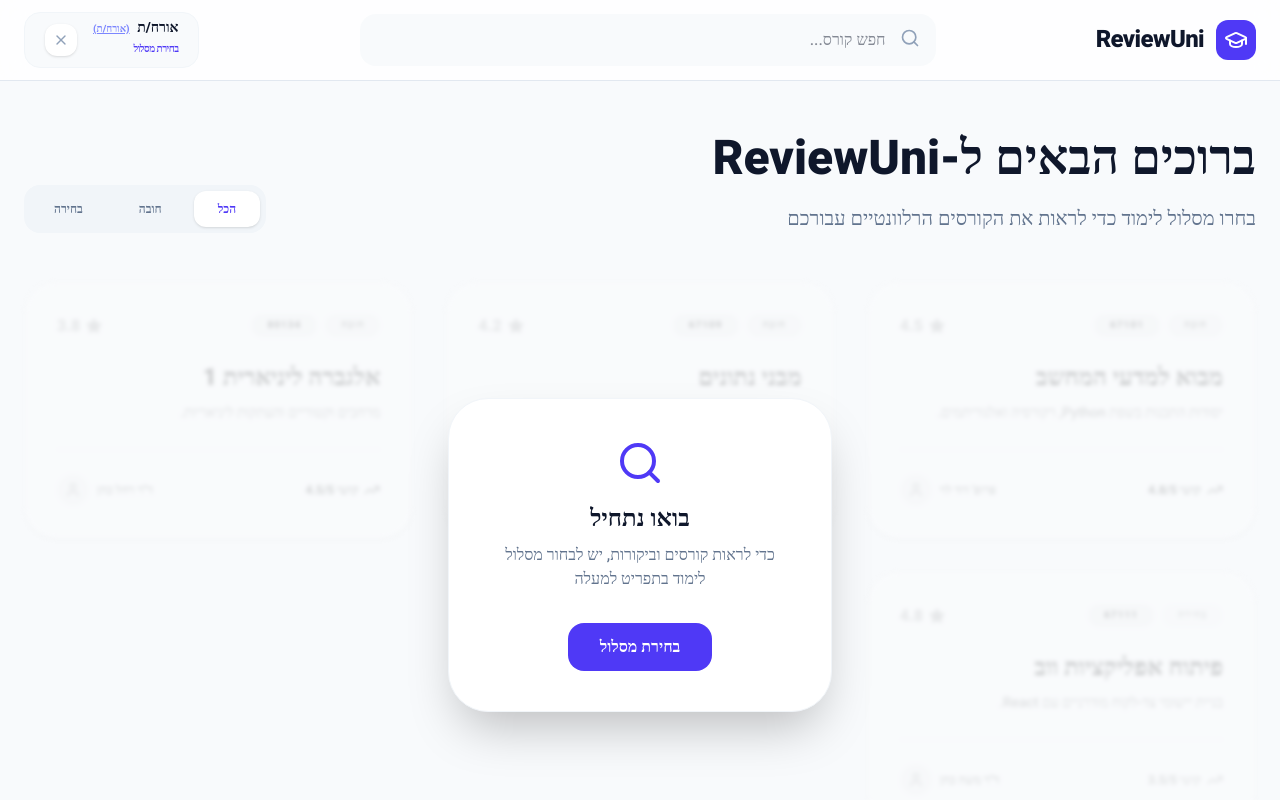
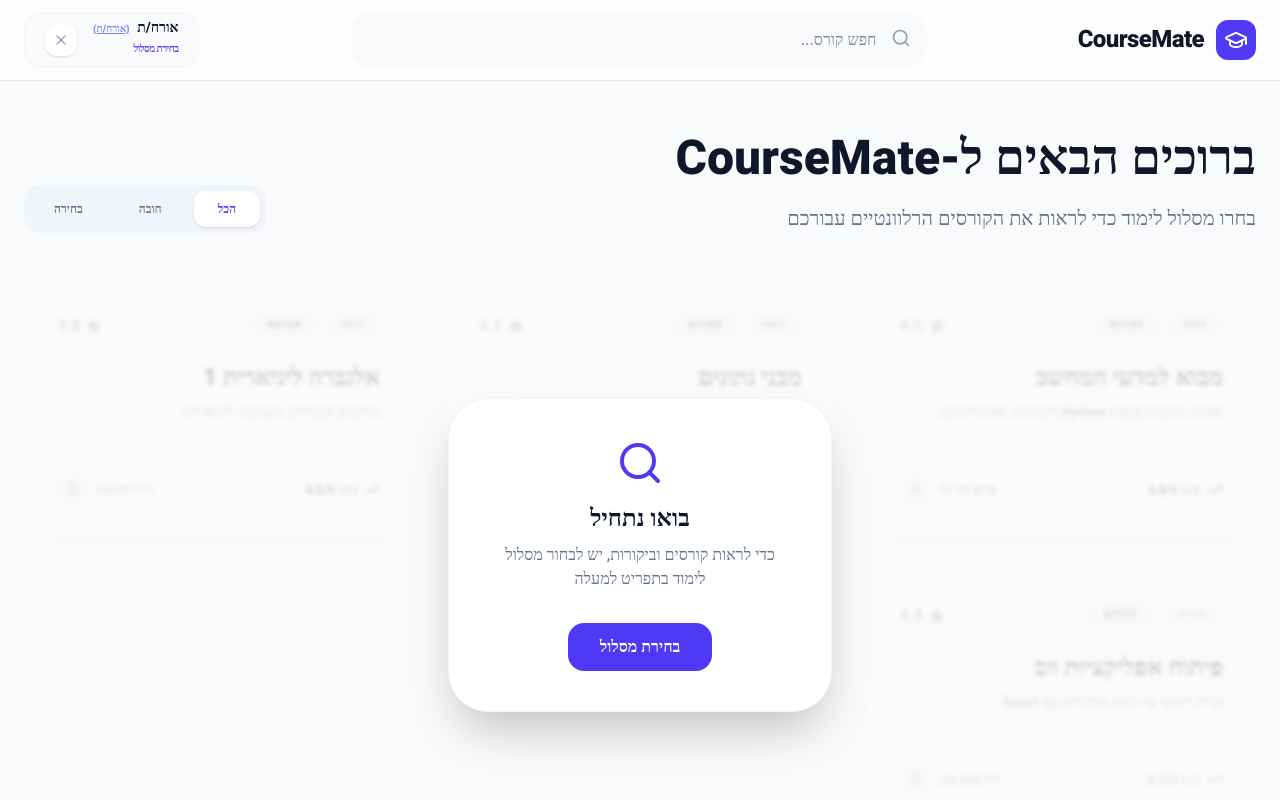
Before and after one commit to VibeCodingHUJI/CourseMate, a React (Vite) app in the folder frontend/: page / in a window 1280 px wide. Both pictures are taken after a click on the button "כניסה כאורח/ת". Shown: the top 800 px of the page. Built offline with nearby package versions, Linux system fonts and the light colour scheme.

Commit message:
changed the website name to CourseMate

```diff
--- a/frontend/index.html
+++ b/frontend/index.html
@@ -7,7 +7,7 @@
     <link rel="preconnect" href="https://fonts.googleapis.com">
     <link rel="preconnect" href="https://fonts.gstatic.com" crossorigin>
     <link href="https://fonts.googleapis.com/css2?family=Heebo:wght@300;400;500;700;800&display=swap" rel="stylesheet">
-    <title>ReviewUni - מערכת ביקורות קורסים</title>
+    <title>CourseMate - מערכת ביקורות קורסים</title>
   </head>
   <body class="bg-slate-50 text-slate-900 overflow-x-hidden">
     <div id="root"></div>
--- a/frontend/src/App.jsx
+++ b/frontend/src/App.jsx
@@ -198,7 +198,7 @@ const App = () => {
             <div className="bg-indigo-600 p-2 rounded-xl group-hover:scale-110 transition-transform">
               <GraduationCap className="h-6 w-6 text-white" />
             </div>
-            <span className="text-2xl font-black text-slate-900 tracking-tight">ReviewUni</span>
+            <span className="text-2xl font-black text-slate-900 tracking-tight">CourseMate</span>
           </div>
 
           <div className="flex-1 max-w-xl mx-12 relative group">
@@ -270,7 +270,7 @@ const App = () => {
             <header className="mb-12 flex flex-col md:flex-row md:items-end justify-between gap-8">
               <div className="text-right">
                 <h1 className="text-5xl font-black text-slate-900 mb-4 leading-tight">
-                  {user.isGuest ? 'ברוכים הבאים ל-ReviewUni' : `שלום ${user.name.split(' ')[0]}!`}
+                  {user.isGuest ? 'ברוכים הבאים ל-CourseMate' : `שלום ${user.name.split(' ')[0]}!`}
                 </h1>
                 <p className="text-xl text-slate-500 font-medium text-right">
                   {user.isGuest && user.track === 'General'
@@ -597,7 +597,7 @@ const App = () => {
       )}
 
       <footer className="bg-white border-t border-slate-200 py-16 mt-20 text-center">
-        <p className="text-[10px] font-black text-slate-300 uppercase tracking-[0.2em]">&copy; 2026 REVIEWUNI ISRAEL 🇮🇱 מיוצר על ידי סטודנטים</p>
+        <p className="text-[10px] font-black text-slate-300 uppercase tracking-[0.2em]">&copy; 2026 COURSEMATE ISRAEL 🇮🇱 מיוצר על ידי סטודנטים</p>
       </footer>
 
       {/* Stats Upload Modal */}
--- a/frontend/src/components/AuthPage.jsx
+++ b/frontend/src/components/AuthPage.jsx
@@ -40,7 +40,7 @@ const AuthPage = ({ onLogin }) => {
             <div className="bg-indigo-600 p-4 rounded-3xl mb-4 shadow-xl shadow-indigo-600/20">
               < GraduationCap className="h-10 w-10 text-white" />
             </div>
-            <h1 className="text-4xl font-black text-slate-900 tracking-tight">ReviewUni</h1>
+            <h1 className="text-4xl font-black text-slate-900 tracking-tight">CourseMate</h1>
             <p className="text-slate-400 font-bold mt-2 text-center">ברוכים הבאים לקהילת הסטודנטים</p>
           </div>
 
--- a/frontend/src/components/layout/Footer.jsx
+++ b/frontend/src/components/layout/Footer.jsx
@@ -2,7 +2,7 @@ const Footer = () => {
   return (
     <footer className="bg-white border-t border-slate-200 py-8 mt-auto">
       <div className="container mx-auto px-4 text-center text-slate-500 text-sm">
-        <p>&copy; 2026 ReviewUni - פלטפורמת ביקורות קורסים לסטודנטים</p>
+        <p>&copy; 2026 CourseMate - פלטפורמת ביקורות קורסים לסטודנטים</p>
         <p className="mt-2">נעשה באהבה עבור סטודנטים בישראל 🇮🇱</p>
       </div>
     </footer>
--- a/frontend/src/components/layout/Navbar.jsx
+++ b/frontend/src/components/layout/Navbar.jsx
@@ -7,7 +7,7 @@ const Navbar = () => {
       <div className="container mx-auto px-4 h-16 flex items-center justify-between">
         <Link to="/" className="flex items-center gap-2">
           <GraduationCap className="h-8 w-8 text-primary-600" />
-          <span className="text-xl font-bold text-secondary-800">ReviewUni</span>
+          <span className="text-xl font-bold text-secondary-800">CourseMate</span>
         </Link>
 
         <div className="flex-1 max-w-md mx-8 relative">
```
Also changed, not shown: 1 other file (tests, documents, lock files or other folders).
